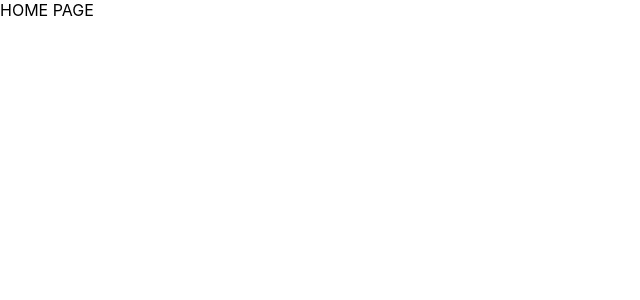
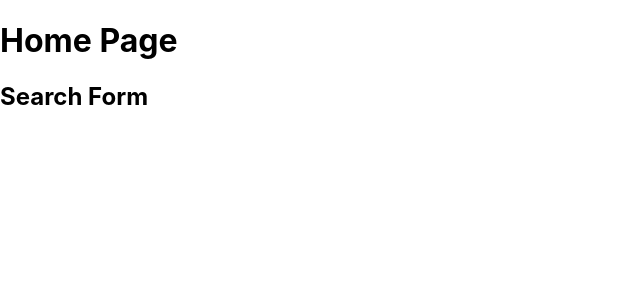
Before and after one commit to EricChukoltyansky/Hackaton, a React (Create React App) app in the folder client/: page / in a window 1280 px wide. Shown: the top 300 px of the page, without its empty margins (0-640 px from the left). Built offline with nearby package versions, Linux system fonts and the light colour scheme; the HTML template or start-up script is replaced by a standard one.

Commit message:
working on Home.jsx, SearchBar.jsx SearchForm.jsx

```diff
--- a/client/src/Components/SearchForm/SearchForm.jsx
+++ b/client/src/Components/SearchForm/SearchForm.jsx
@@ -4,7 +4,7 @@ export default function SearchForm() {
 
     return(
         <div>
-            SearchForm
+            <h2>Search Form</h2>
         </div>
     )
 }
--- a/client/src/Pages/Home.jsx
+++ b/client/src/Pages/Home.jsx
@@ -1,10 +1,12 @@
 import React,{useState} from "react";
+import SearchForm from "../Components/SearchForm/SearchForm";
 
 export default function Home() {
 
     return(
         <div>
-            HOME PAGE
+            <h1>Home Page</h1>
+            <SearchForm />
         </div>
     )
 }
--- a/client/src/Utils/Button.jsx
+++ b/client/src/Utils/Button.jsx
@@ -1,14 +1,14 @@
 import React from "react";
 import {ButtonStyled} from "../Styles/Button.style";
 
-export default function Button({ name,callback,icon,className,disabled ,onMouseOver}) {
+export default function Button({ name,callback,icon,bg,color,disabled ,onMouseOver}) {
 
 
 
     return(
         <>
-            <ButtonStyled>
-                <button className={className} onClick={callback} disabled={!!disabled} onMouseOver={onMouseOver}> {name}  <span>{icon}</span></button>
+            <ButtonStyled >
+                <button  onClick={callback} disabled={!!disabled} onMouseOver={onMouseOver}> {name}  <span>{icon}</span></button>
             </ButtonStyled>
         </>
     )
```
Also changed, not shown: client/src/Components/SearchForm/SearchBar.jsx (+12 -0 lines), client/src/Styles/SearchForm.styled.js (added).
